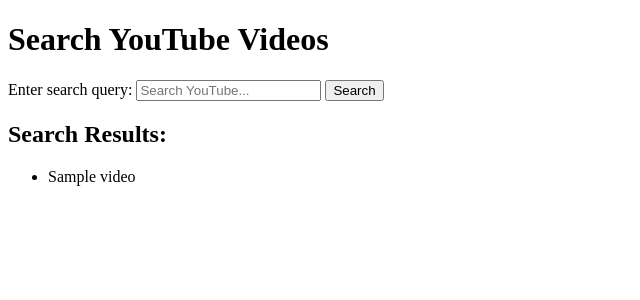
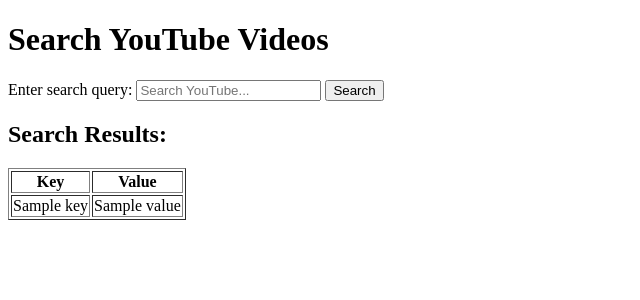
Before and after one commit to Lewyyy00/SentimentTube, a Flask app: template src/templates/index.html in a window 1280 px wide. Shown: the top 300 px of the page, without its empty margins (0-640 px from the left). Run offline with Flask 3, Linux system fonts and the light colour scheme; the template is opened without the code that fills it: most values are stand-ins (such as "Sample title", 1, 10 or a date in 2020).

Commit message:
updated index.html

```diff
--- a/app.py
+++ b/app.py
@@ -15,7 +15,15 @@
 
     query = request.form.get('query', '')
     videos = api.get_youtube_search_result(query)
-    return render_template('index.html', videos=videos)
+    disc_results = {}
+
+    for i in videos:
+        result = YouTubeCommentAnalyzer(i).data_connector()
+        key = f"https://www.youtube.com/watch?v={i}"
+        disc_results[key] = result['Result']
+
+
+    return render_template('index.html', disc_results=disc_results)
 
 if __name__ == '__main__':
     app.run(debug=True)
--- a/src/models.py
+++ b/src/models.py
@@ -7,9 +7,9 @@
 
 class YouTubeCommentAnalyzer:
 
-    def __init__(self, website):
+    def __init__(self, video_id):
 
-        self.data_cleanner = processing.DataCleaning(website)
+        self.data_cleanner = processing.DataCleaning(video_id)
         self.analyser = SentimentIntensityAnalyzer()
         self.comments = self.data_cleanner.sentence_tokenize()
         self.sentiment_data = self.analyze_sentiment()
--- a/src/templates/index.html
+++ b/src/templates/index.html
@@ -16,13 +16,20 @@
     </form>
 
     <!-- results section -->
-    {% if videos %}
-        <h2>Search Results:</h2>
-        <ul>
-            {% for video in videos %}
-                <li>{{ video }}</li>
-            {% endfor %}
-        </ul>
-    {% endif %}
+    {% if disc_results %}
+    <h2>Search Results:</h2>
+    <table border="1">
+        <tr>
+            <th>Key</th>
+            <th>Value</th>
+        </tr>
+        {% for key, value in disc_results.items() %}
+        <tr>
+            <td>{{ key }}</td>
+            <td>{{ value }}</td>
+        </tr>
+        {% endfor %}
+    </table>
+{% endif %}
 </body>
 </html>
```
Also changed, not shown: data_processing/api.py (+19 -13 lines), data_processing/processing.py (+4 -3 lines).
